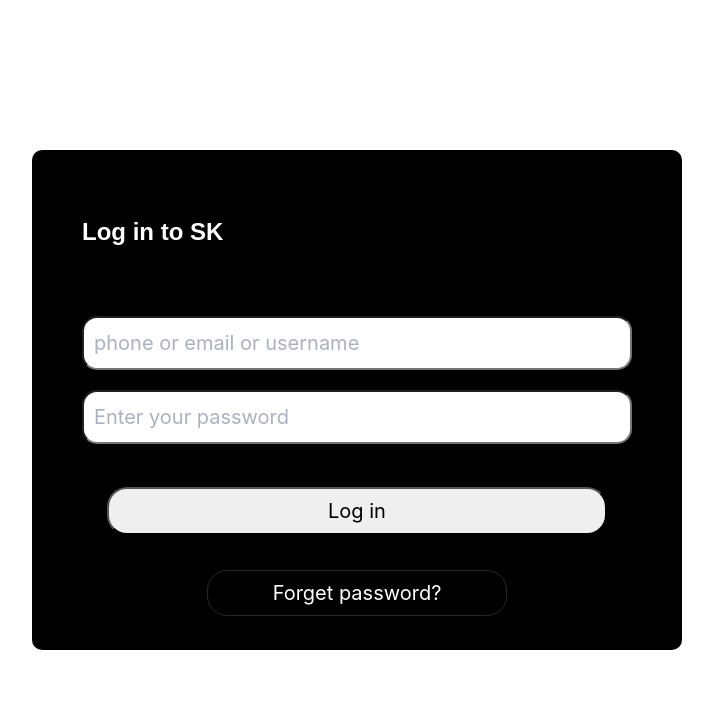
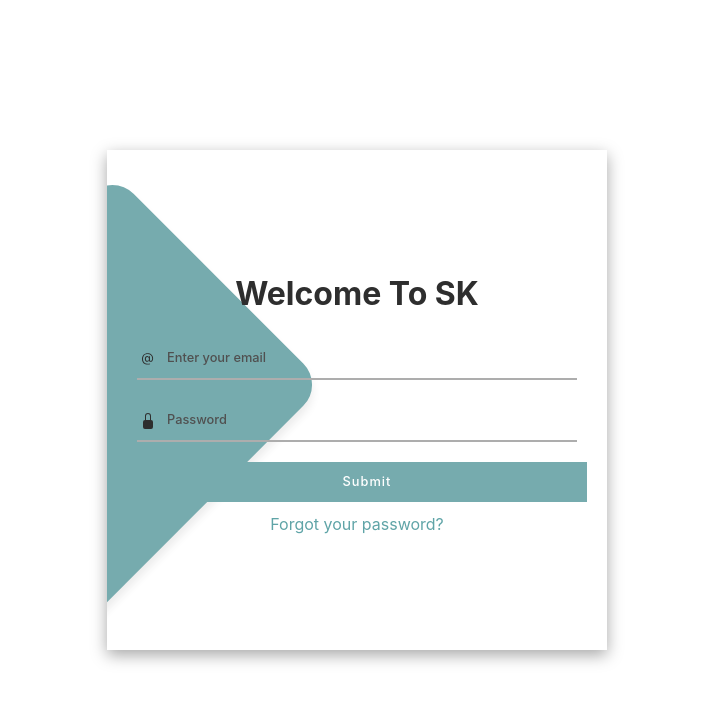
Before and after one commit to thevaibhavrr/SK_admin, a React (Create React App) app: page / in a window 1280 px wide. Shown: the top 702 px of the page, without its empty margins (283-996 px from the left). Built offline with nearby package versions, Linux system fonts and the light colour scheme.

Commit message:
update login page

```diff
--- a/src/auth/login.jsx
+++ b/src/auth/login.jsx
@@ -8,6 +8,8 @@ function LoginForm() {
   const navigate = useNavigate();
   const [email, setEmail] = useState("")
   const [password, setPassword] = useState("")
+  const [Loading, setLoading] = useState(false);
+  const [Islogin, setIslogin] = useState(false);
   const handleSubmit = async (event) => {
     event.preventDefault()
     if (!email) {
@@ -19,8 +21,10 @@ function LoginForm() {
       return;
     }
     try {
+      setLoading(true)
       const response = await makeApi("/api/login-user", "POST", { password, email })
       localStorage.setItem("token", response.data.token)
+      setIslogin(true)
       toast.success(response.data.message, {
         onClose: () => {
           if (response.data.user.role === "admin") {
@@ -33,6 +37,8 @@ function LoginForm() {
       console.error('Error sending data:', error.response.data);
       toast.error(error.response.data.message);
 
+    } finally {
+      setLoading(false)
     }
   }
 
@@ -44,7 +50,7 @@ function LoginForm() {
           if (response.data.success === true) {
             if (response.data.user.role === "admin") {
               navigate("/admin/admin-dashboard")
-            }else{
+            } else {
               navigate("https://palji-bakeryy.vercel.app/")
             }
           }
@@ -59,45 +65,45 @@ function LoginForm() {
 
   return (
     <>
-      <ToastContainer />
-      <div className='main_login_page_div' >
-        <form className="form" >
-          <p className="login">Log in to SK </p>
-          <div className="login_inputContainer">
-            <input
-              placeholder="phone or email or username"
-              type="text"
-              // className="fInput email"
-              className='login_input'
+      <ToastContainer autoClose={2000} />
+
+      <div className='main_login_page_div_admin' >
+        <form action="" className="form_main">
+          <p className="heading">Welcome To SK</p>
+          <div className="inputContainer">
+            <svg className="inputIcon" xmlns="http://www.w3.org/2000/svg" width="16" height="16" fill="#2e2e2e" viewBox="0 0 16 16">
+              <path d="M13.106 7.222c0-2.967-2.249-5.032-5.482-5.032-3.35 0-5.646 2.318-5.646 5.702 0 3.493 2.235 5.708 5.762 5.708.862 0 1.689-.123 2.304-.335v-.862c-.43.199-1.354.328-2.29.328-2.926 0-4.813-1.88-4.813-4.798 0-2.844 1.921-4.881 4.594-4.881 2.735 0 4.608 1.688 4.608 4.156 0 1.682-.554 2.769-1.416 2.769-.492 0-.772-.28-.772-.76V5.206H8.923v.834h-.11c-.266-.595-.881-.964-1.6-.964-1.4 0-2.378 1.162-2.378 2.823 0 1.737.957 2.906 2.379 2.906.8 0 1.415-.39 1.709-1.087h.11c.081.67.703 1.148 1.503 1.148 1.572 0 2.57-1.415 2.57-3.643zm-7.177.704c0-1.197.54-1.907 1.456-1.907.93 0 1.524.738 1.524 1.907S8.308 9.84 7.371 9.84c-.895 0-1.442-.725-1.442-1.914z"></path>
+            </svg>
+            <input type="email" className="inputField" id="email" placeholder="Enter your email"
               value={email}
               onChange={(e) => setEmail(e.target.value)}
+            />
+          </div>
 
-            />
-            <input
-              placeholder="Enter your password"
-              type="password"
-              // className="fInput pass"
-              // className="fInput email"
-
+          <div className="inputContainer">
+            <svg className="inputIcon" xmlns="http://www.w3.org/2000/svg" width="16" height="16" fill="#2e2e2e" viewBox="0 0 16 16">
+              <path d="M8 1a2 2 0 0 1 2 2v4H6V3a2 2 0 0 1 2-2zm3 6V3a3 3 0 0 0-6 0v4a2 2 0 0 0-2 2v5a2 2 0 0 0 2 2h6a2 2 0 0 0 2-2V9a2 2 0 0 0-2-2z"></path>
+            </svg>
+            <input type="password" className="inputField" id="password" placeholder="Password"
               value={password}
               onChange={(e) => setPassword(e.target.value)}
             />
           </div>
-          <div>
-            {/* <input type="button" value="next" className="submit" /> */}
-            <button type="submit" className="submit" onClick={(e) => handleSubmit(e)} >Log in</button>
-          </div>
-          <div>
-            <Link to="/Forgot-Password">
-              <button type="submit" className="forget">Forget password?</button>
-            </Link>
-          </div>
-          {/* <div className="con"> */}
-          {/* <p>Don't have an account?&nbsp;</p> */}
-          {/* <a href="#">Sign up</a> */}
-          {/* </div> */}
+          {Loading ? <div className='loginloader' ></div> :
+            <>
+              {Islogin ? null :
+                <div className='w-100 text-center' >
+                  <button id="button" onClick={(e) => handleSubmit(e)} >Submit</button>
+                  <Link to="/Forgot-Password" className='foget_pass_link' >
+                    Forgot your password?
+                  </Link>
+                </div>
+              }
+            </>
+          }
         </form>
       </div>
+
     </>
   );
 }
--- a/src/style/login.css
+++ b/src/style/login.css
@@ -1,4 +1,4 @@
-.main_login_page_div{
+/* .main_login_page_div{
   height: 100vh;
   display: flex;
   align-items: center;
@@ -37,16 +37,6 @@
   }
 
 
-  /* .login_inputContainer input:focus {
-    border: 1px rgb(0, 136, 255) solid;
-    outline: none;
-  } */
-
-  /* .login_inputContainer input:focus::placeholder {
-    color: rgb(0, 136, 255);
-  }
-
-  */
 
   .submit {
     width: 500px;
@@ -57,9 +47,6 @@
     transition: .3s;
   }
 
-  /* .submit:focus + .email {
-    display: none;
-  } */
 
   .login {
     width: 100%;
@@ -86,7 +73,6 @@
     border-radius: 20px;
     cursor: pointer;
     transition: .3s;
-    /* margin-top: 50px; */
   }
 
   .forget:hover {
@@ -109,4 +95,131 @@
   }
   .login_input{
 
+  } */
+
+
+
+.main_login_page_div_admin{
+  display: flex;
+  height: 100vh;
+  width: 100%;
+  justify-content: center;
+  align-items: center;
+}
+  .form_main {
+    width: 500px;
+    height: 500px;
+    display: flex;
+    flex-direction: column;
+    align-items: center;
+    justify-content: center;
+    background-color: rgb(255, 255, 255);
+    padding: 30px 30px 30px 30px;
+    /* box-shadow: 0px 0px 40px rgba(0, 0, 0, 0.062); */
+    box-shadow: rgba(0, 0, 0, 0.35) 0px 5px 15px;
+    position: relative;
+    overflow: hidden;
   }
+
+  .form_main::before {
+    position: absolute;
+    content: "";
+    width: 300px;
+    height: 400px;
+    /* background-color: rgb(209, 193, 255); */
+    background-color: var(--gay-bg-color);
+    transform: rotate(45deg);
+    left: -180px;
+    bottom: 30px;
+    z-index: 1;
+    border-radius: 30px;
+    box-shadow: 5px 5px 10px rgba(0, 0, 0, 0.082);
+  }
+
+  .heading {
+    font-size: 2em;
+    color: #2e2e2e;
+    font-weight: 700;
+    margin: 5px 0 10px 0;
+    z-index: 2;
+  }
+
+  .inputContainer {
+    width: 100%;
+    position: relative;
+    display: flex;
+    align-items: center;
+    justify-content: center;
+    z-index: 2;
+  }
+
+  .inputIcon {
+    position: absolute;
+    left: 3px;
+  }
+
+  .inputField {
+    width: 100%;
+    height: 30px;
+    background-color: transparent;
+    border: none;
+    border-bottom: 2px solid rgb(173, 173, 173);
+    margin: 10px 0;
+    color: black;
+    font-size: .8em;
+    font-weight: 500;
+    box-sizing: border-box;
+    padding: 20px 30px;
+  }
+
+  .inputField:focus {
+    outline: none;
+    border-bottom: 2px solid rgb(199, 114, 255);
+  }
+
+  .inputField::placeholder {
+    color: rgb(80, 80, 80);
+    font-size: 1em;
+    font-weight: 500;
+  }
+
+  #button {
+    z-index: 2;
+    position: relative;
+    width: 100%;
+    border: none;
+    /* background-color: rgb(162, 104, 255); */
+    background-color: var(--gay-bg-color);
+    height: 40px;
+    color: white;
+    font-size: .8em;
+    font-weight: 500;
+    letter-spacing: 1px;
+    margin: 10px;
+    cursor: pointer;
+  }
+
+  #button:hover {
+    background-color: #5fa4a7;
+  }
+  .foget_pass_link{
+text-decoration: none;
+color: #5fa4a7;
+  }
+
+
+
+.loginloader {
+  width: 120px;
+  height: 24px;
+  -webkit-mask:
+    radial-gradient(circle closest-side,#000 94%,#0000) 0 0/25% 100%,
+    linear-gradient(#000 0 0) center/calc(100% - 12px) calc(100% - 12px) no-repeat;
+  background:
+   linear-gradient(#25b09b 0 0) 0/0% no-repeat
+   #ddd;
+  animation: l7 2s infinite linear;
+}
+@keyframes l7 {
+    100% {background-size:100%}
+}
```
